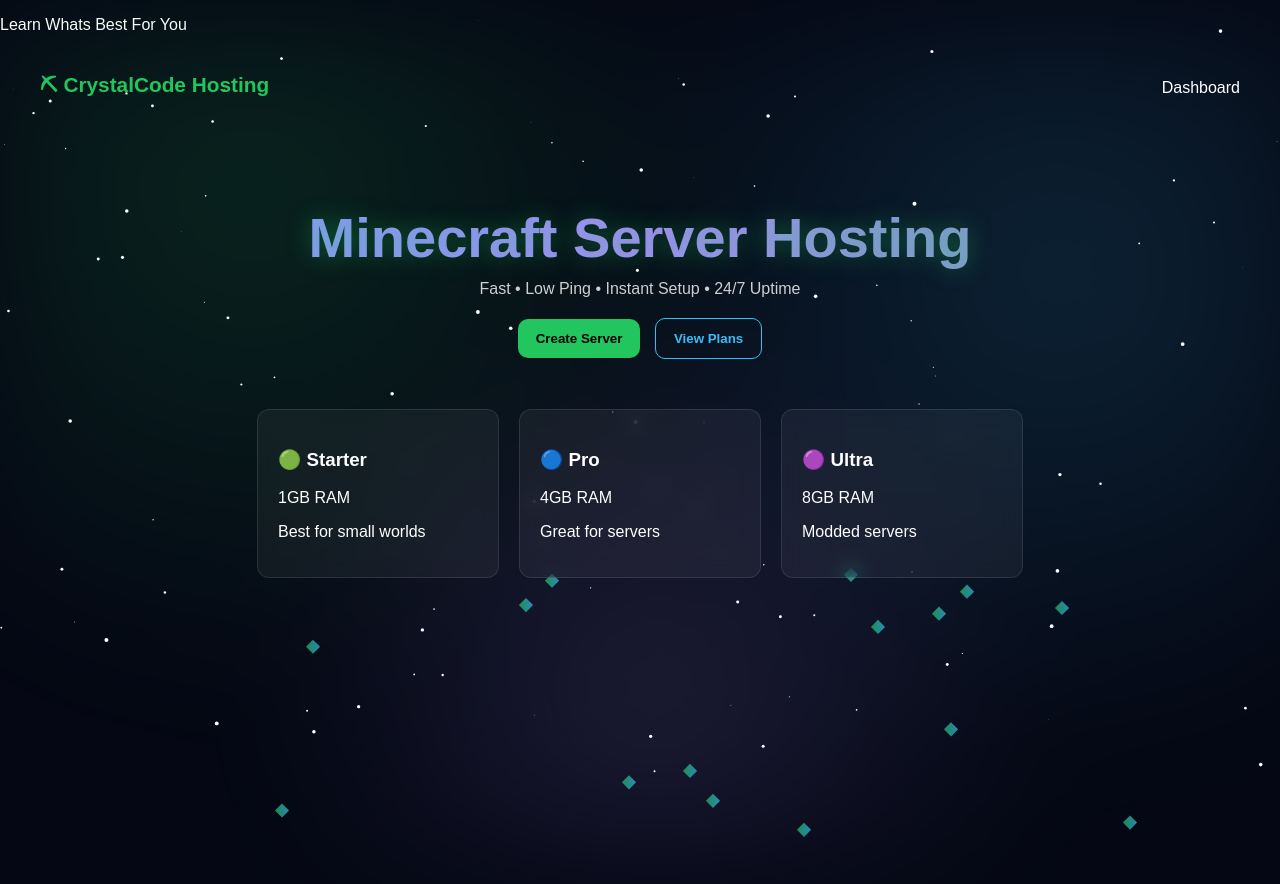
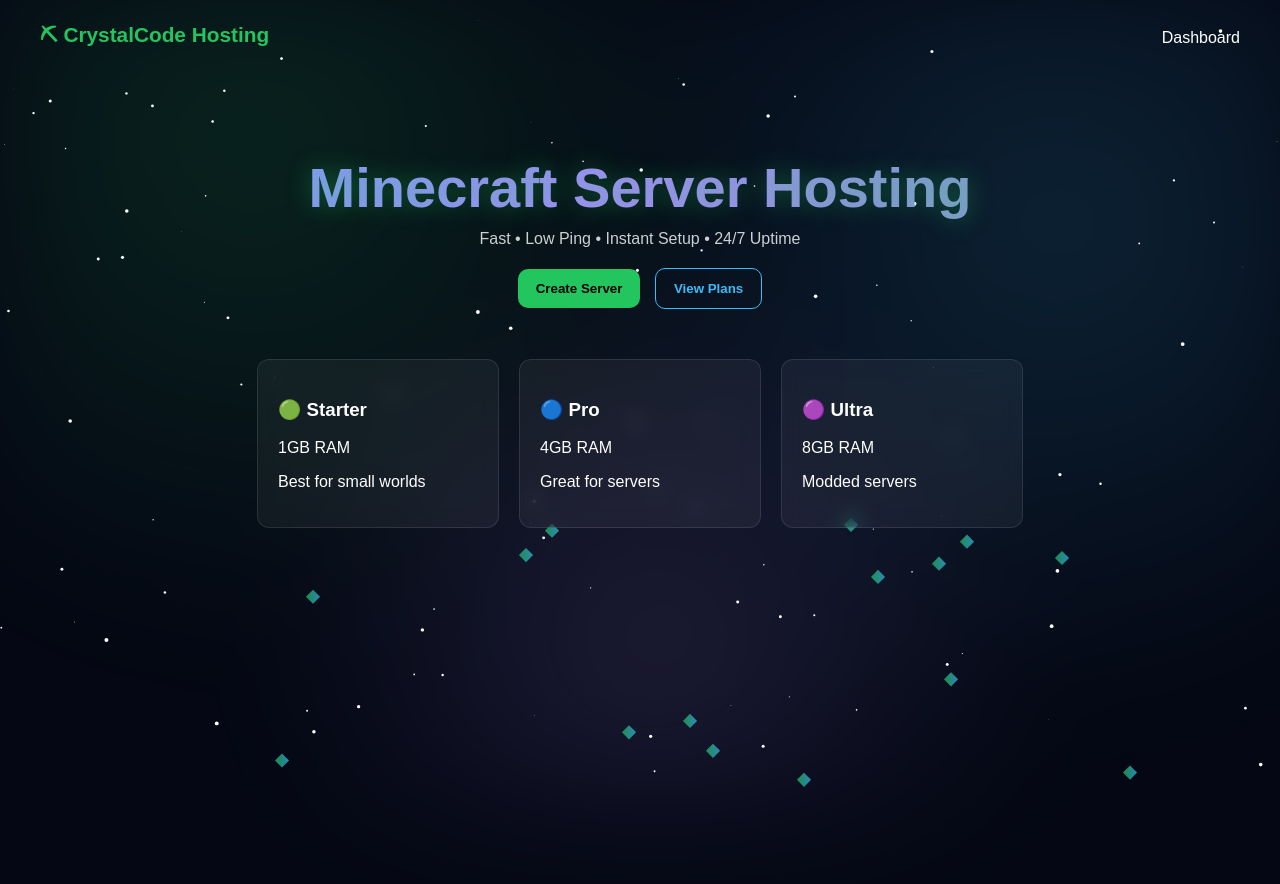
Before and after one commit to tayven560-tech/gvvvvvvvxfgbccfgvcc, a plain HTML site: page index.html in a window 1280 px wide. Shown: the top 884 px of the page. Drawn offline with Linux system fonts and the light colour scheme.

```diff
--- a/index.html
+++ b/index.html
@@ -4,7 +4,7 @@
 <meta charset="UTF-8" />
 <meta name="viewport" content="width=device-width, initial-scale=1.0"/>
 <title>CrystalCode</title>
-<p>Learn Whats Best For You</p>
+
 
 <style>
 body {
```
